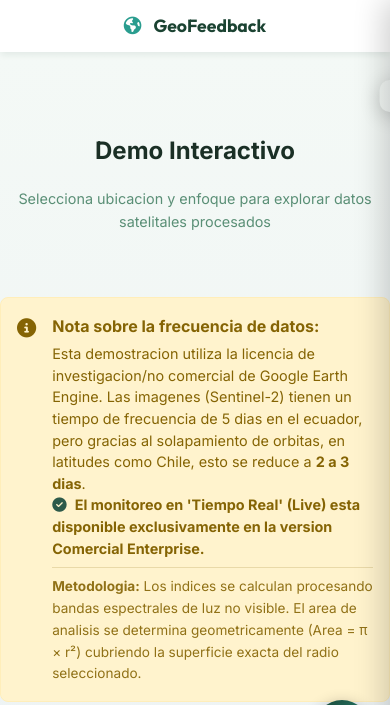
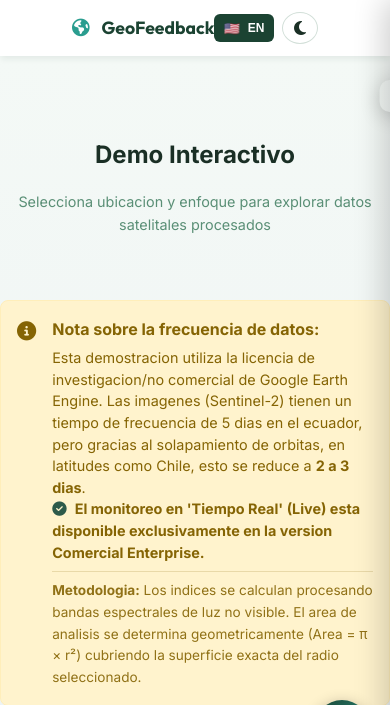
Before and after one commit to theChosen16/Demo_geofeedback, a Flask app: page / in a window 390 px wide. Shown: the top 705 px of the page. Run offline with Flask 3, Linux system fonts and the light colour scheme; data that the repository does not hold is empty; some libraries are stand-ins or nearby versions.

Commit message:
fix: enhance logo contrast in dark mode and apply pixel-perfect mobile visual layout scaling

```diff
--- a/api/static/css/app.css
+++ b/api/static/css/app.css
@@ -63,6 +63,7 @@
           font-family: var(--font-accent);
       }
       .logo i { color: var(--secondary); }
+      .navbar-mobile-actions { display: none; }
       .nav-links { display: flex; gap: 2rem; align-items: center; }
       .nav-links a { color: var(--text); text-decoration: none; font-weight: 500; }
       .nav-links a:hover { color: var(--secondary); }
@@ -958,20 +959,23 @@
               margin-bottom: 1rem;
           }
           .earth-satellite-animation {
-              width: 180px !important;
-              height: 180px !important;
+              width: 280px !important;
+              height: 280px !important;
           }
           .earth {
               width: 100px !important;
               height: 100px !important;
           }
           .orbit-path,
-          .satellite-wrapper {
-              width: 190px !important;
-              height: 190px !important;
-          }
-          .satellite-3d {
-              transform: translateX(-50%) rotateX(-90deg) scale(0.7) !important;
+          .satellite-container {
+              width: 280px !important;
+              height: 280px !important;
+          }
+          .satellite-body-group {
+              transform: translateX(-50%) rotateX(-90deg) rotateY(0deg) scale(0.65) !important;
+          }
+          .scanning-beam {
+              height: 110px !important;
           }
           .data-points {
               width: 100px !important;
@@ -1182,6 +1186,12 @@
           .card:nth-child(2) { animation-delay: 0.2s; }
           .card:nth-child(3) { animation-delay: 0.3s; }
           .card:nth-child(4) { animation-delay: 0.4s; }
+
+          .navbar-mobile-actions {
+              display: flex !important;
+              gap: 0.5rem;
+              align-items: center;
+          }
       }
 
       /* Animations */
@@ -1728,3 +1738,7 @@
       [data-theme="dark"] .message-time {
           color: var(--text-light);
       }
+      [data-theme="dark"] .logo {
+          color: var(--text) !important;
+          text-shadow: 0 0 12px rgba(42, 157, 143, 0.5);
+      }
--- a/api/static/js/app.js
+++ b/api/static/js/app.js
@@ -1932,10 +1932,10 @@
         const isEn = currentLang === 'en';
 
         // Update Button
-        const langIcon = document.getElementById('lang-icon');
-        const langText = document.getElementById('lang-text');
-        if(langIcon) langIcon.textContent = isEn ? '🇨🇱' : '🇺🇸';
-        if(langText) langText.textContent = isEn ? 'ES' : 'EN';
+        const langIcons = document.querySelectorAll('.lang-icon');
+        const langTexts = document.querySelectorAll('.lang-text');
+        langIcons.forEach(icon => icon.textContent = isEn ? '🇨🇱' : '🇺🇸');
+        langTexts.forEach(text => text.textContent = isEn ? 'ES' : 'EN');
 
         // Translate Elements with data-en
         const elements = document.querySelectorAll('[data-en]');
--- a/api/templates/index.html
+++ b/api/templates/index.html
@@ -75,6 +75,28 @@
         <a href="#" class="logo"
           ><i class="fas fa-globe-americas"></i>GeoFeedback</a
         >
+        <!-- Mobile Actions (visible only on mobile) -->
+        <div class="navbar-mobile-actions">
+          <button
+            class="btn btn-secondary"
+            id="lang-toggle-mobile"
+            onclick="toggleLanguage()"
+            style="padding: 0.4rem 0.6rem; min-width: auto; font-size: 0.8rem; border-radius: 6px;"
+            title="Switch Language"
+          >
+            <span class="lang-icon">🇺🇸</span> <span class="lang-text" style="font-size: 0.75rem">EN</span>
+          </button>
+          <button
+            class="btn btn-secondary theme-switch-btn"
+            id="theme-toggle-mobile-nav"
+            onclick="toggleTheme()"
+            style="padding: 0.4rem; min-width: 32px; height: 32px; border-radius: 50%; display: flex; align-items: center; justify-content: center;"
+            title="Toggle Theme"
+            data-en-title="Toggle Theme"
+          >
+            <i class="fas fa-moon theme-icon"></i>
+          </button>
+        </div>
         <div class="nav-links">
           <a href="#problema" data-en="Problem">Problema</a>
           <a href="#solucion" data-en="Solution">Solucion</a>
@@ -90,7 +112,7 @@
             style="padding: 0.5rem 0.75rem; min-width: auto;"
             title="Switch Language"
           >
-            <span id="lang-icon">🇺🇸</span> <span id="lang-text" style="font-size: 0.8rem">EN</span>
+            <span class="lang-icon">🇺🇸</span> <span class="lang-text" style="font-size: 0.8rem">EN</span>
           </button>
           <button
             class="btn btn-secondary theme-switch-btn"
```
